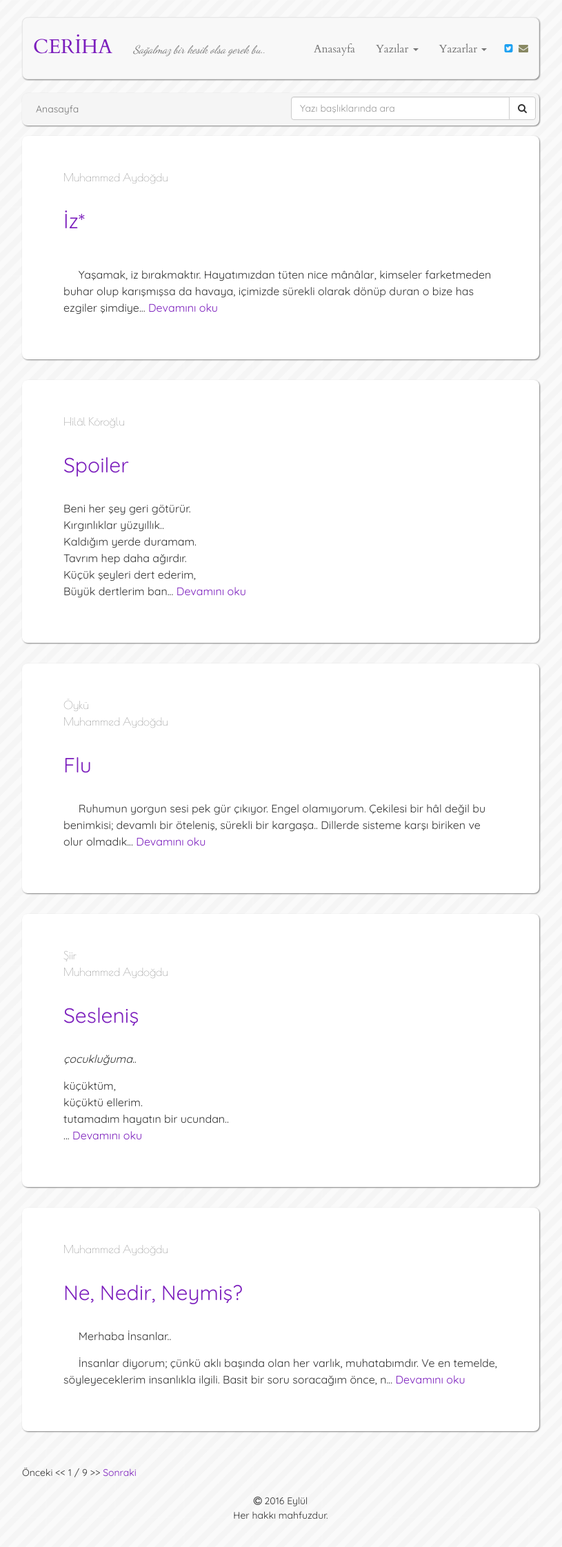
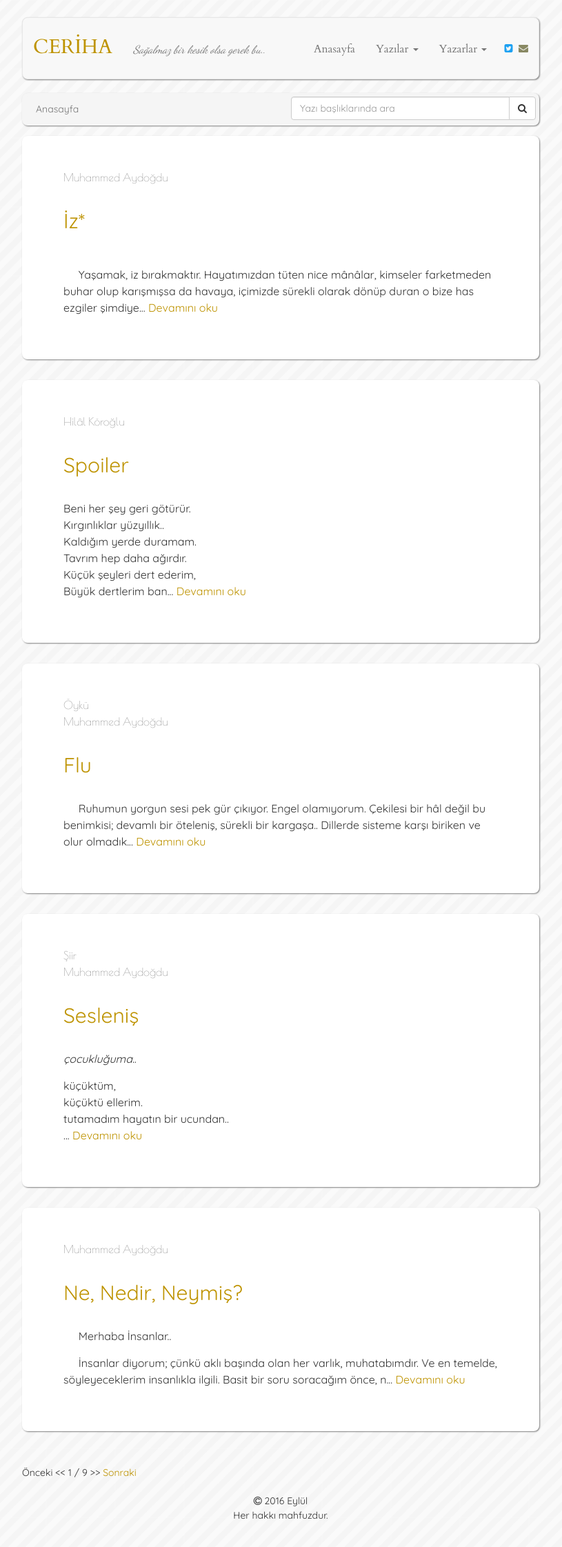
Before and after one commit to muhammedaydogdu/muhammedaydogdu.github.io, a Jekyll site: the page built from index.html, in a window 1280 px wide. Shown: the whole page at 69% size, without its empty margins (233-1048 px from the left). Built offline with Jekyll 4.4.1, drawn with Linux system fonts in a browser that asks for light colours; some web fonts are replaced; the list of posts is cut into pages by our own code.

Commit message:
Update style.css

```diff
--- a/css/style.css
+++ b/css/style.css
@@ -19,20 +19,20 @@ body {
 }
 
 a {
-  color: #7c1fbd;
+  color: #be9300;
 }
 
 a:hover {
-  color: #7c1fbd;
+  color: #be9300;
 }
 
 a:focus {
-  color: #7c1fbd;
+  color: #be9300;
   text-decoration: none;
 }
 
 h2 {
-  color: #7c1fbd;
+  color: #be9300;
 }
 
 .container .navbar {
@@ -45,17 +45,17 @@ h2 {
 }
 
 .navbar .navbar-brand {
-  color: #7c1fbd;
+  color: #be9300;
   margin-top: 2px;
   font-size: 29px;
 }
 
 .navbar .navbar-brand:hover {
-  color: #7c1fbd;
+  color: #be9300;
 }
 
 .navbar .navbar-brand:focus {
-  color: #7c1fbd;
+  color: #be9300;
 }
 
 .navbar .navbar-text {
```
